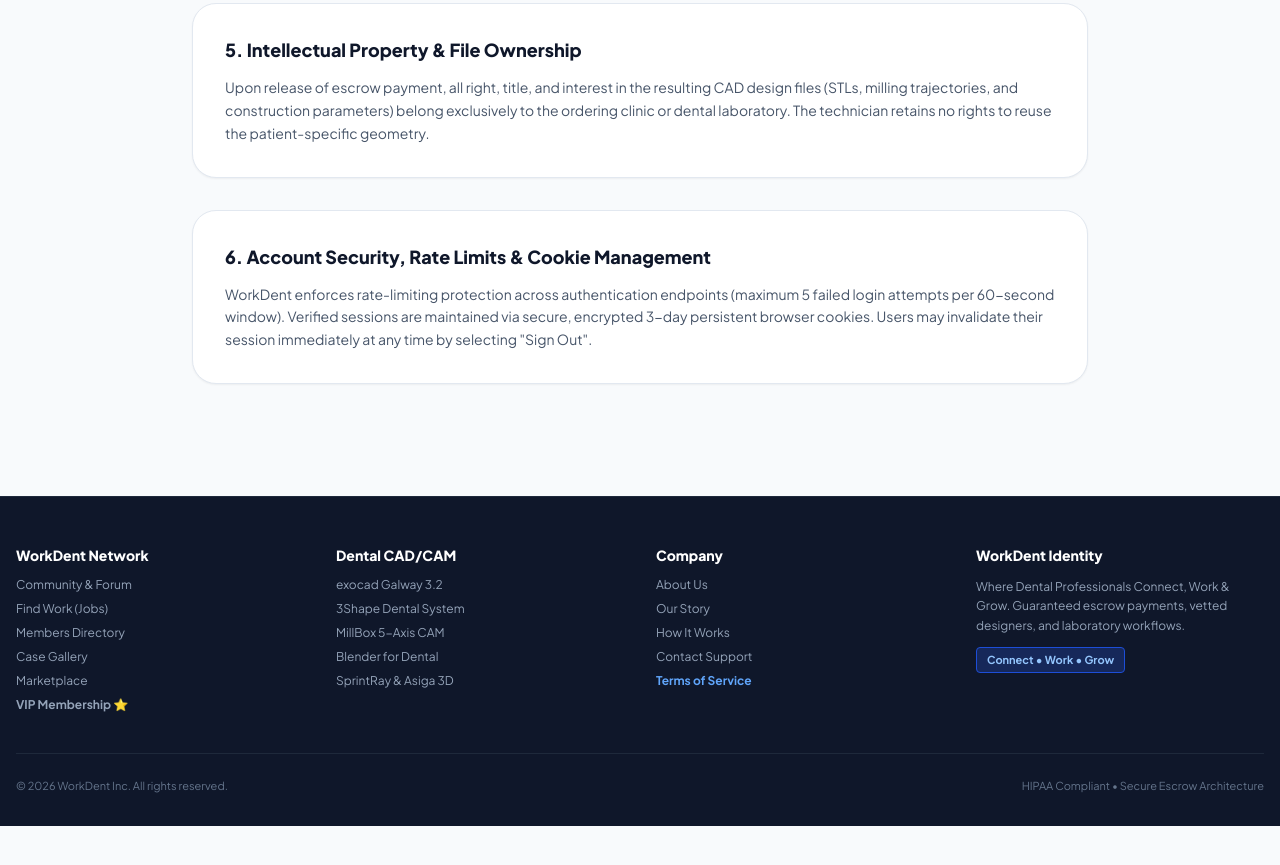
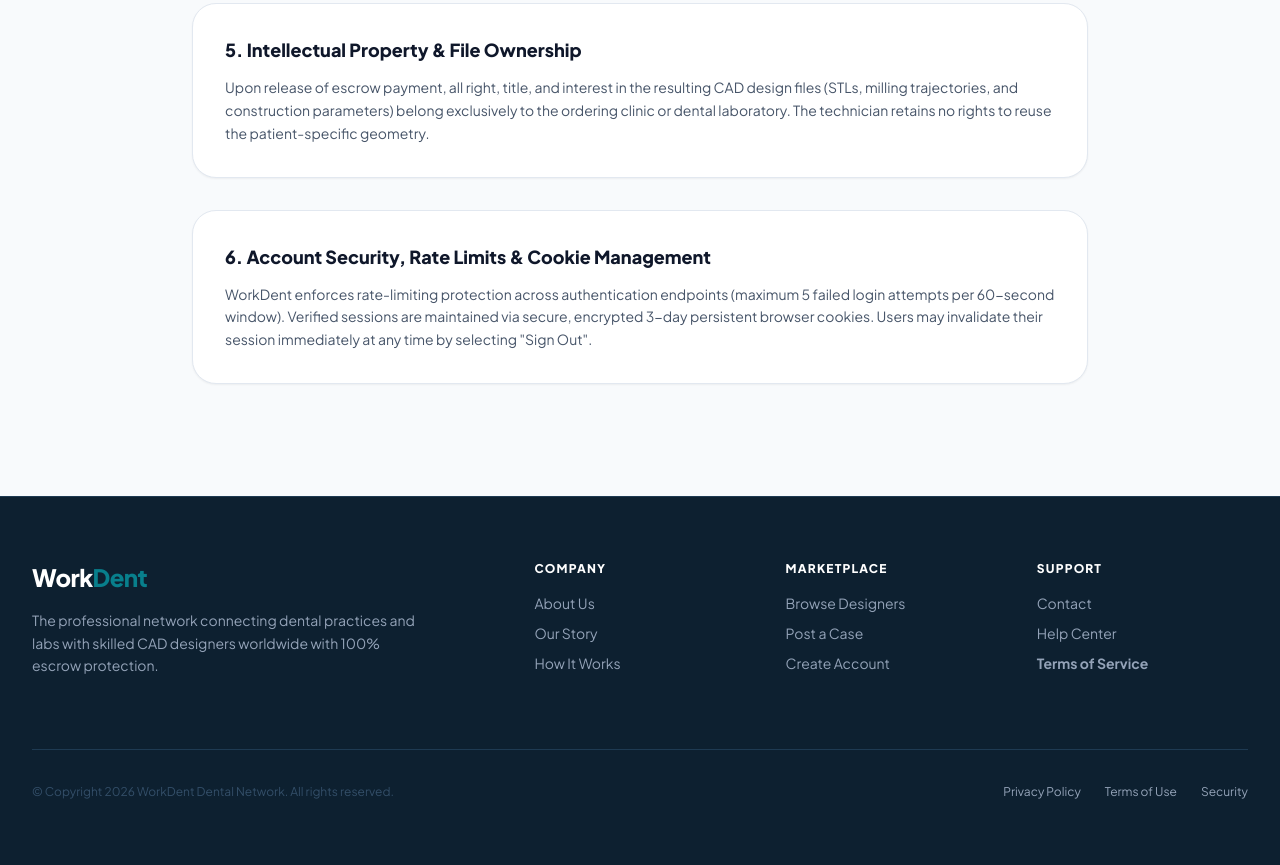
Before and after one commit to markyogi585-bot/workdent, a plain HTML site: page terms/index.html in a window 1280 px wide. Shown: the part 1411-2276 px from the top of the page. Before the commit the page ends 2237 px from the top, so only its background shows below. Drawn offline with nearby package versions, Linux system fonts and the light colour scheme.

```diff
--- a/terms/index.html
+++ b/terms/index.html
@@ -21,32 +21,18 @@
     <header class="wd-navbar">
 
       <!-- Logo -->
-      <a href="/" class="flex items-center gap-2.5 no-underline group">
-        <div class="size-9 rounded-xl bg-gradient-to-tr from-blue-700 via-blue-600 to-cyan-500 flex items-center justify-center text-white shadow-md shadow-blue-500/25 group-hover:scale-105 transition-transform">
-          <svg class="size-5" viewBox="0 0 24 24" fill="none" stroke="currentColor" stroke-width="2.3" stroke-linecap="round" stroke-linejoin="round">
-            <path d="M12 2C7.5 2 4 4.5 4 8c0 2.5 1.5 4.5 3 6.5 1.5 2 1.5 4.5 1 7.5 2-.5 4-1.5 4-3.5 0 2 2 3 4 3.5-.5-3-.5-5.5 1-7.5 1.5-2 3-4 3-6.5 0-3.5-3.5-6-8-6z"></path>
-          </svg>
-        </div>
-        <div class="flex flex-col">
-          <span class="text-lg font-extrabold tracking-tight text-slate-950 flex items-center gap-1 leading-none">
-            WorkDent
-            <span class="text-[10px] uppercase font-bold tracking-wider px-1.5 py-0.5 rounded bg-blue-100 text-blue-800">Legal</span>
-          </span>
-          <span class="text-[10px] font-bold text-slate-500 tracking-wide mt-0.5 hidden sm:inline">Connect. Work. Grow.</span>
-        </div>
+      <a href="/" class="flex items-center text-2xl font-black text-[#102A43] no-underline tracking-tight group" aria-label="WorkDent Home">
+        <span class="font-extrabold tracking-tight">Work<span class="text-[#087F8C]">Dent</span></span>
+        <span class="hidden sm:inline-block text-[10px] font-bold text-slate-400 border-l border-slate-300 pl-2.5 ml-2">Terms</span>
       </a>
 
       <!-- Desktop Nav Links -->
-      <nav class="hidden md:flex items-center gap-1 text-sm font-semibold">
+      <nav class="hidden md:flex items-center gap-1.5 text-sm font-semibold">
         <a href="/community" class="wd-nav-link">Community</a>
         <a href="/jobs" class="wd-nav-link">Find Jobs</a>
-        <a href="/members" class="wd-nav-link">Members</a>
+        <a href="/find-designers" class="wd-nav-link">Browse Designers</a>
         <a href="/gallery" class="wd-nav-link">Case Gallery</a>
         <a href="/marketplace" class="wd-nav-link">Marketplace</a>
-        <a href="/membership" class="wd-nav-link text-amber-700 hover:text-amber-800 flex items-center gap-1 font-bold">
-          <span>VIP</span>
-          <span class="text-xs">⭐</span>
-        </a>
 
         <!-- Desktop 3-Dots More Menu -->
         <div class="relative wd-more-dropdown">
@@ -92,20 +78,20 @@
         </div>
       </nav>
 
-      <!-- Right CTAs -->
-      <div class="flex items-center gap-2">
-        <a href="/auth/login" class="text-xs font-bold text-slate-700 hover:text-blue-600 px-3 py-2 rounded-xl transition-colors hidden sm:inline">Sign In</a>
-        <a href="/auth/register" class="text-xs font-bold bg-blue-600 hover:bg-blue-700 text-white px-3.5 py-2 rounded-xl shadow-sm transition-all hover:shadow-blue-500/25">Join Free</a>
+      <!-- Desktop Auth Slot (Google Avatar & Dropdown via workdent-nav.js) -->
+      <div class="hidden sm:flex items-center gap-3 wd-auth-slot">
+        <a href="/auth/login" class="wd-nav-link">Sign In</a>
+        <a href="/auth/register" class="wd-btn-primary">Join Free</a>
+      </div>
 
-        <!-- Mobile 3-Dots Menu Button -->
-        <button type="button" class="wd-mobile-toggle md:hidden" id="wd-mobile-toggle-btn" aria-label="Toggle navigation menu" aria-expanded="false" onclick="window.toggleWorkdentMobileNav(event, this)">
-          <span class="wd-dots-icon">
-            <span class="dot"></span>
-            <span class="dot"></span>
-            <span class="dot"></span>
-          </span>
-        </button>
-      </div>
+      <!-- Mobile 3-Dots Menu Button -->
+      <button id="wd-mobile-toggle" type="button" class="md:hidden flex size-10 items-center justify-center rounded-xl border border-slate-200 text-slate-800 hover:bg-slate-100 transition-colors" aria-label="Toggle navigation menu" aria-expanded="false" title="Menu" onclick="window.toggleWorkdentMobileNav(event, this)">
+        <svg class="size-6 text-slate-800" fill="currentColor" viewBox="0 0 24 24">
+          <circle cx="5" cy="12" r="2.2"></circle>
+          <circle cx="12" cy="12" r="2.2"></circle>
+          <circle cx="19" cy="12" r="2.2"></circle>
+        </svg>
+      </button>
 
     </header>
   </div>
@@ -114,29 +100,20 @@
   <div class="wd-mobile-drawer" id="wd-mobile-drawer">
     <div class="flex flex-col gap-2 p-4 text-sm font-semibold">
       <div class="text-[11px] font-extrabold uppercase tracking-wider text-slate-400 px-3">Main Navigation</div>
-      <a href="/community" class="p-2.5 rounded-lg hover:bg-slate-100 text-slate-800">Community & Forum</a>
+      <a href="/community" class="p-2.5 rounded-lg hover:bg-slate-100 text-slate-800">Community &amp; Forum</a>
       <a href="/jobs" class="p-2.5 rounded-lg hover:bg-slate-100 text-slate-800">Find Work (Jobs)</a>
-      <a href="/members" class="p-2.5 rounded-lg hover:bg-slate-100 text-slate-800">Members Directory</a>
+      <a href="/find-designers" class="p-2.5 rounded-lg hover:bg-slate-100 text-slate-800">Browse Designers</a>
       <a href="/gallery" class="p-2.5 rounded-lg hover:bg-slate-100 text-slate-800">Case Gallery</a>
       <a href="/marketplace" class="p-2.5 rounded-lg hover:bg-slate-100 text-slate-800">Marketplace</a>
-      <a href="/membership" class="p-2.5 rounded-lg hover:bg-amber-50 text-amber-800 font-bold flex items-center justify-between">
-        <span>VIP Membership</span>
-        <span class="text-xs bg-amber-200 text-amber-900 px-2 py-0.5 rounded-full font-bold">⭐ PRO</span>
-      </a>
 
       <div class="my-2 border-t border-slate-200"></div>
-      <div class="text-[11px] font-extrabold uppercase tracking-wider text-slate-400 px-3">Company & Solutions</div>
+      <div class="text-[11px] font-extrabold uppercase tracking-wider text-slate-400 px-3">Company &amp; Legal</div>
       <a href="/how-it-works" class="p-2.5 rounded-lg hover:bg-slate-100 text-slate-700">How It Works</a>
-      <a href="/our-story" class="p-2.5 rounded-lg hover:bg-slate-100 text-slate-700">Our Story</a>
       <a href="/about-us" class="p-2.5 rounded-lg hover:bg-slate-100 text-slate-700">About Us</a>
-      <a href="/contact" class="p-2.5 rounded-lg hover:bg-slate-100 text-slate-700">Contact Support</a>
-      <a href="/help" class="p-2.5 rounded-lg hover:bg-slate-100 text-slate-700">Help Center</a>
-      <a href="/terms" class="p-2.5 rounded-lg bg-blue-50 text-blue-700 font-bold">Terms of Service</a>
+      <a href="/terms" class="p-2.5 rounded-lg bg-teal-50 text-teal-800 font-bold">Terms of Service</a>
+      <a href="/privacy" class="p-2.5 rounded-lg hover:bg-slate-100 text-slate-700">Privacy Policy</a>
 
-      <div class="mt-4 pt-3 border-t border-slate-200 flex flex-col gap-2">
-        <a href="/auth/login" class="w-full text-center py-2.5 rounded-xl border border-slate-300 font-bold text-slate-800">Sign In</a>
-        <a href="/auth/register" class="w-full text-center py-2.5 rounded-xl bg-blue-600 text-white font-bold">Create Free Account</a>
-      </div>
+      <div class="wd-mobile-auth-slot mt-2"></div>
     </div>
   </div>
 
@@ -235,54 +212,50 @@
     </div>
   </main>
 
-  <!-- ==================== FOOTER ==================== -->
-  <footer class="bg-slate-900 text-white pt-12 pb-8 border-t border-slate-800 mt-16">
-    <div class="max-w-7xl mx-auto px-4">
-      <div class="grid grid-cols-2 md:grid-cols-4 gap-8 pb-10 border-b border-slate-800 text-xs">
+  <!-- ==================== FOOTER (MATCHING HEALTHCARE PALETTE) ==================== -->
+  <footer class="bg-[#0D2030] text-slate-300 py-16 border-t border-[#1E3A52] mt-16">
+    <div class="wd-container">
+      <div class="grid grid-cols-1 md:grid-cols-2 lg:grid-cols-5 gap-10 pb-12 border-b border-[#1E3A52]">
+        <div class="lg:col-span-2">
+          <a href="/" class="flex items-center text-2xl font-black text-white group mb-4 no-underline tracking-tight">
+            <span class="font-extrabold tracking-tight">Work<span class="text-[#087F8C]">Dent</span></span>
+          </a>
+          <p class="text-slate-400 text-sm leading-relaxed max-w-sm mb-6">
+            The professional network connecting dental practices and labs with skilled CAD designers worldwide with 100% escrow protection.
+          </p>
+        </div>
         <div>
-          <h5 class="text-sm font-extrabold text-white mb-3">WorkDent Network</h5>
-          <ul class="space-y-2 p-0 m-0 list-none text-slate-400">
-            <li><a href="/community" class="hover:text-white no-underline">Community & Forum</a></li>
-            <li><a href="/jobs" class="hover:text-white no-underline">Find Work (Jobs)</a></li>
-            <li><a href="/members" class="hover:text-white no-underline">Members Directory</a></li>
-            <li><a href="/gallery" class="hover:text-white no-underline">Case Gallery</a></li>
-            <li><a href="/marketplace" class="hover:text-white no-underline">Marketplace</a></li>
-            <li><a href="/membership" class="hover:text-amber-400 no-underline font-bold">VIP Membership ⭐</a></li>
+          <h4 class="text-xs font-extrabold uppercase tracking-widest text-white mb-4">Company</h4>
+          <ul class="space-y-2.5 text-sm list-none p-0">
+            <li><a href="/about-us" class="text-slate-400 hover:text-[#36C9C0] no-underline">About Us</a></li>
+            <li><a href="/our-story" class="text-slate-400 hover:text-[#36C9C0] no-underline">Our Story</a></li>
+            <li><a href="/how-it-works" class="text-slate-400 hover:text-[#36C9C0] no-underline">How It Works</a></li>
           </ul>
         </div>
         <div>
-          <h5 class="text-sm font-extrabold text-white mb-3">Dental CAD/CAM</h5>
-          <ul class="space-y-2 p-0 m-0 list-none text-slate-400">
-            <li><span>exocad Galway 3.2</span></li>
-            <li><span>3Shape Dental System</span></li>
-            <li><span>MillBox 5-Axis CAM</span></li>
-            <li><span>Blender for Dental</span></li>
-            <li><span>SprintRay & Asiga 3D</span></li>
+          <h4 class="text-xs font-extrabold uppercase tracking-widest text-white mb-4">Marketplace</h4>
+          <ul class="space-y-2.5 text-sm list-none p-0">
+            <li><a href="/find-designers" class="text-slate-400 hover:text-[#36C9C0] no-underline">Browse Designers</a></li>
+            <li><a href="/cases/new" class="text-slate-400 hover:text-[#36C9C0] no-underline">Post a Case</a></li>
+            <li><a href="/auth/register" class="text-slate-400 hover:text-[#36C9C0] no-underline">Create Account</a></li>
           </ul>
         </div>
         <div>
-          <h5 class="text-sm font-extrabold text-white mb-3">Company</h5>
-          <ul class="space-y-2 p-0 m-0 list-none text-slate-400">
-            <li><a href="/about-us" class="hover:text-white no-underline">About Us</a></li>
-            <li><a href="/our-story" class="hover:text-white no-underline">Our Story</a></li>
-            <li><a href="/how-it-works" class="hover:text-white no-underline">How It Works</a></li>
-            <li><a href="/contact" class="hover:text-white no-underline">Contact Support</a></li>
-            <li><a href="/terms" class="hover:text-white no-underline text-blue-400 font-bold">Terms of Service</a></li>
+          <h4 class="text-xs font-extrabold uppercase tracking-widest text-white mb-4">Support</h4>
+          <ul class="space-y-2.5 text-sm list-none p-0">
+            <li><a href="/contact" class="text-slate-400 hover:text-[#36C9C0] no-underline">Contact</a></li>
+            <li><a href="/help" class="text-slate-400 hover:text-[#36C9C0] no-underline">Help Center</a></li>
+            <li><a href="/terms" class="text-slate-400 hover:text-[#36C9C0] no-underline font-bold text-[#36C9C0]">Terms of Service</a></li>
           </ul>
         </div>
-        <div>
-          <h5 class="text-sm font-extrabold text-white mb-3">WorkDent Identity</h5>
-          <p class="text-slate-400 leading-relaxed mb-3">
-            Where Dental Professionals Connect, Work & Grow. Guaranteed escrow payments, vetted designers, and laboratory workflows.
-          </p>
-          <div class="inline-flex items-center gap-1.5 px-2.5 py-1 rounded bg-blue-900/50 text-blue-300 font-bold border border-blue-700 text-[11px]">
-            <span>Connect &bull; Work &bull; Grow</span>
-          </div>
+      </div>
+      <div class="pt-8 flex flex-col sm:flex-row items-center justify-between text-xs text-slate-400 gap-4">
+        <p>&copy; Copyright 2026 WorkDent Dental Network. All rights reserved.</p>
+        <div class="flex gap-6">
+          <a href="/privacy" class="text-slate-400 hover:text-[#36C9C0] no-underline">Privacy Policy</a>
+          <a href="/terms" class="text-slate-400 hover:text-[#36C9C0] no-underline">Terms of Use</a>
+          <a href="/security" class="text-slate-400 hover:text-[#36C9C0] no-underline">Security</a>
         </div>
-      </div>
-      <div class="pt-6 flex flex-col sm:flex-row items-center justify-between text-[11px] text-slate-500 gap-2">
-        <span>&copy; 2026 WorkDent Inc. All rights reserved.</span>
-        <span>HIPAA Compliant &bull; Secure Escrow Architecture</span>
       </div>
     </div>
   </footer>
```
Also changed, not shown: vercel.json.
